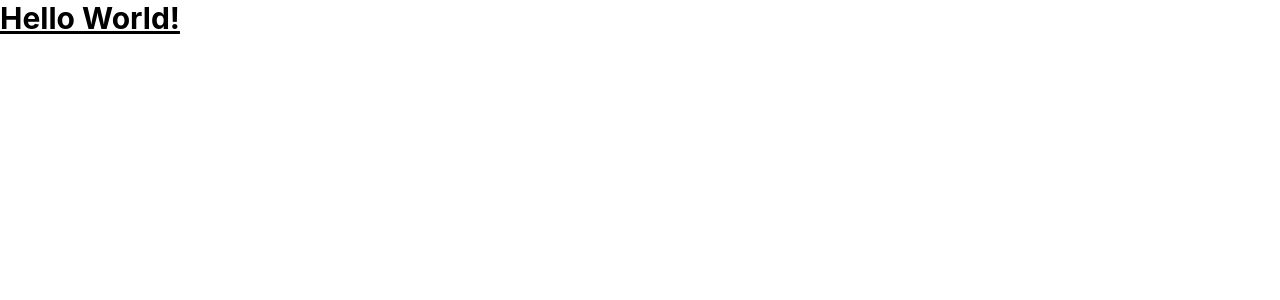
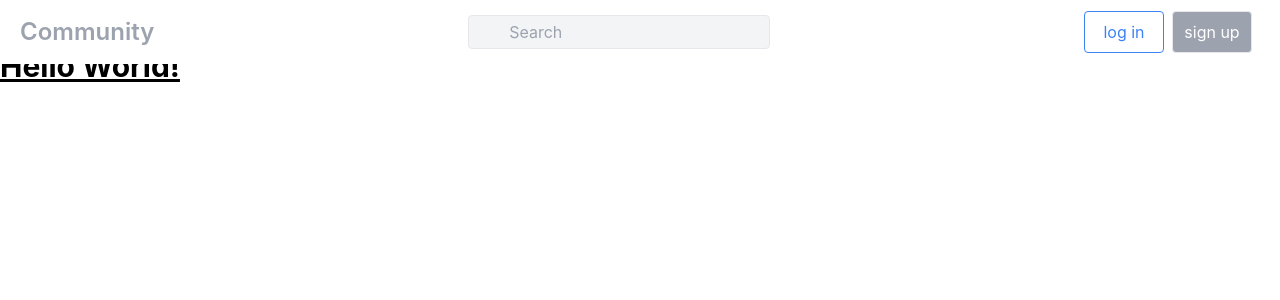
Before and after one commit to ckm960411/next-express-reddit-clone, a Next.js app in the folder client/: page / in a window 1280 px wide. Shown: the top 300 px of the page. Built offline with nearby package versions, Linux system fonts and the light colour scheme; no server answers.

Commit message:
create Navbar component

```diff
--- /dev/null
+++ b/client/src/components/Navbar.tsx
@@ -0,0 +1,56 @@
+import Link from 'next/link';
+import { useAuthState } from '../context/auth';
+
+const Navbar = () => {
+  const { authenticated, loading } = useAuthState();
+
+  const logout = () => {};
+
+  return (
+    <div className="fixed inset-x-0 top-0 z-10 flex items-center justify-between h-16 px-5 bg-white">
+      <span className="text-2xl font-semibold text-gray-400">
+        <Link href="/">Community</Link>
+      </span>
+
+      <div className="max-w-full px-4">
+        <div className="relative flex items-center bg-gray-100 border rounded hover:border-gray-700 hover:bg-white">
+          <i className="pl-4 pr-3 text-gray-400 fas fa-search"></i>
+          <input
+            type="text"
+            placeholder="Search"
+            className="px-3 py-1 bg-transparent rounded focus:outline-none"
+          />
+        </div>
+      </div>
+
+      <div className="flex">
+        {!loading &&
+          (authenticated ? (
+            <button
+              onClick={logout}
+              className="w-20 p-2 mr-2 te-xt-center text-white bg-gray-400 rounded"
+            >
+              Logout
+            </button>
+          ) : (
+            <>
+              <Link
+                href="/login"
+                className="w-20 p-2 mr-2 text-center text-blue-500 border border-blue-500 rounded"
+              >
+                log in
+              </Link>
+              <Link
+                href="/register"
+                className="w-20 p-2 mr-2 text-center text-white border bg-gray-400 rounded"
+              >
+                sign up
+              </Link>
+            </>
+          ))}
+      </div>
+    </div>
+  );
+};
+
+export default Navbar;
--- a/client/src/pages/_app.tsx
+++ b/client/src/pages/_app.tsx
@@ -2,14 +2,23 @@
 import '../styles/globals.css';
 import type { AppProps } from 'next/app';
 import { AuthProvider } from '../context/auth';
+import { useRouter } from 'next/router';
+import Navbar from '../components/Navbar';
 
 export default function App({ Component, pageProps }: AppProps) {
+  const { pathname } = useRouter();
+  const authRoutes = ['/register', '/login'];
+  const isAuthRoute = authRoutes.includes(pathname);
+
   axios.defaults.baseURL = process.env.NEXT_PUBLIC_SERVER_BASE_URL + '/api';
   axios.defaults.withCredentials = true;
 
   return (
     <AuthProvider>
-      <Component {...pageProps} />
+      {!isAuthRoute && <Navbar />}
+      <div className={isAuthRoute ? '' : 'pt-12'}>
+        <Component {...pageProps} />
+      </div>
     </AuthProvider>
   );
 }
```
